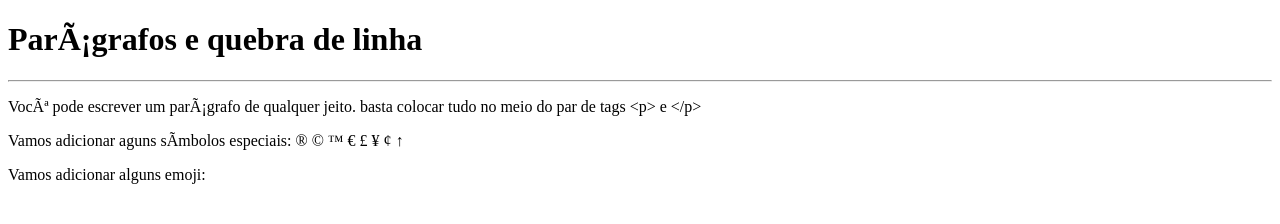
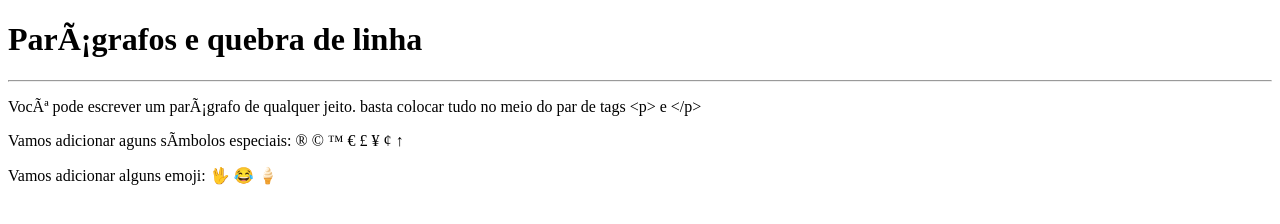
Before and after one commit to Nivadinho/desafio-de-projeto-github, a plain HTML site: page Exercícios/ex002/index.html in a window 1280 px wide. Drawn offline with Linux system fonts and the light colour scheme.

Commit message:
Update index.html

```diff
--- a/Exercícios/ex002/index.html
+++ b/Exercícios/ex002/index.html
@@ -27,7 +27,9 @@
         &uparrow;
     </P>
     <p>Vamos adicionar alguns emoji:
-
+        &#x1f596;
+        &#x1f602;
+        &#x1f366;
     </p>
 </body>
 </html>
```
